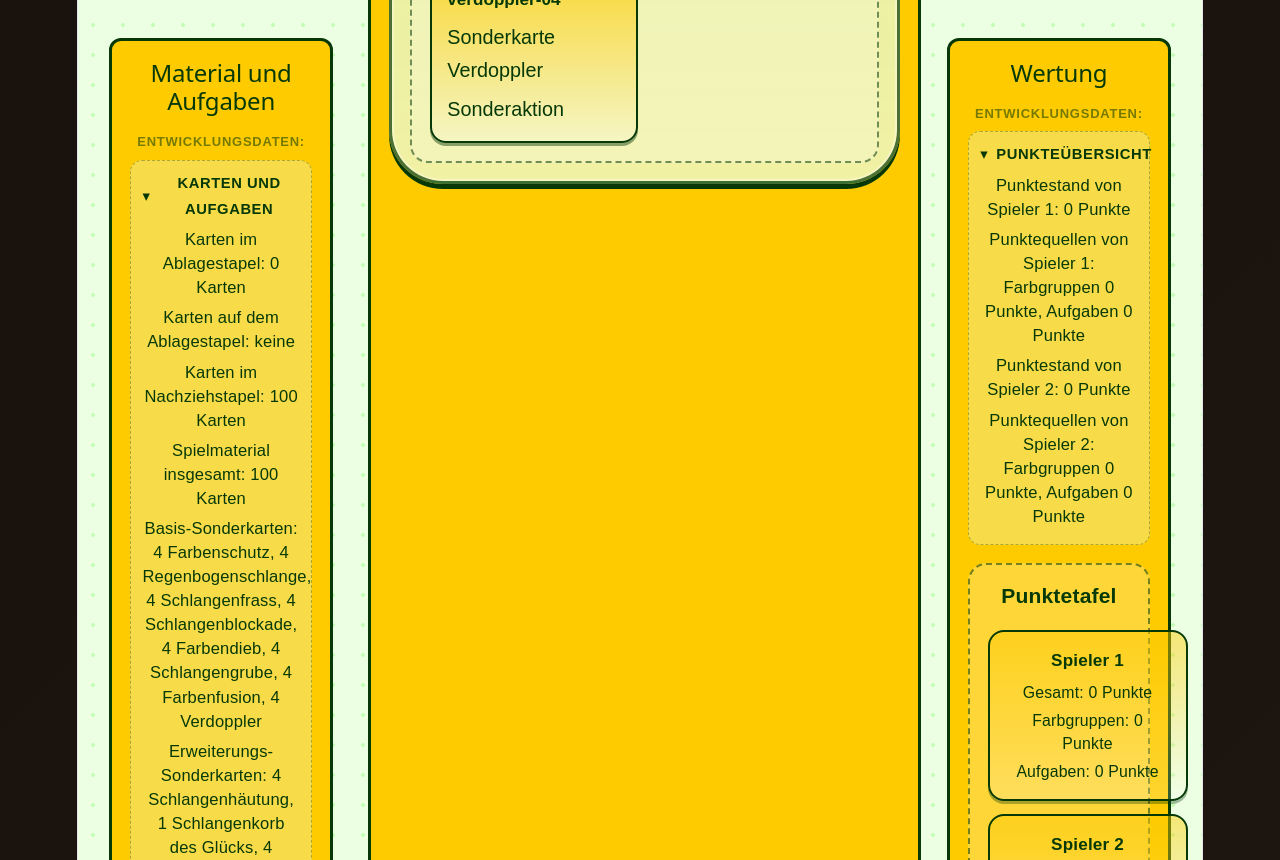
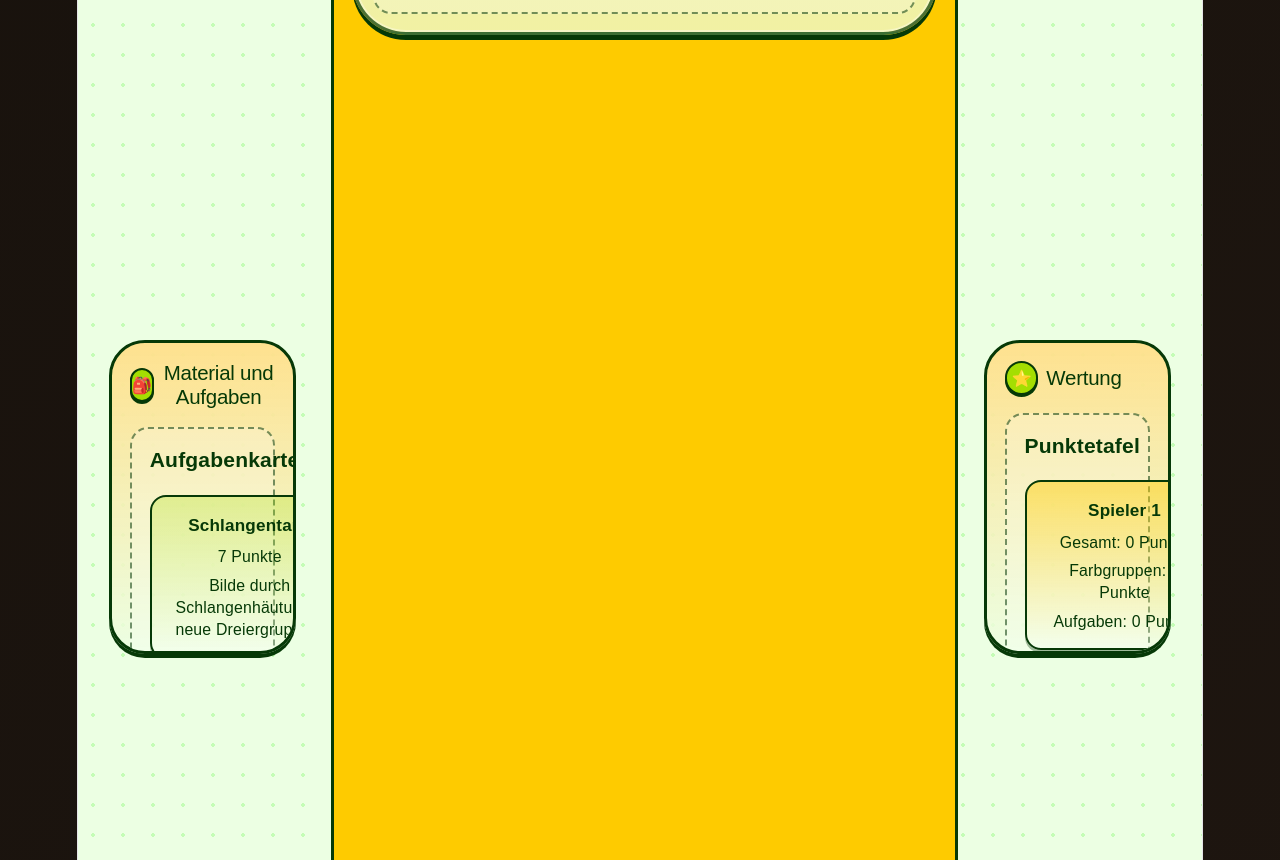
Before and after one commit to hanno79/schlangentanz-v2, a React (Vite) app: page / in a window 1280 px wide. Shown: the part 1940-2800 px from the top of the page. Built offline with nearby package versions, Linux system fonts and the light colour scheme.

Commit message:
M1c: Waldtanz-Sidebars als HUD verdichten

```diff
--- a/src/App.css
+++ b/src/App.css
@@ -220,11 +220,14 @@ code {
 .info-panel--spieleruebersicht { grid-area: spieler; }
 .info-panel--material { grid-area: material; }
 .info-panel--wertung { grid-area: wertung; }
-.info-panel--waldtanz-arena { grid-area: arena; }
+.info-panel--waldtanz-arena {
+  grid-area: arena;
+  min-height: min(78vh, 820px);
+}
 
 @media (min-width: 980px) {
   .spielbereich--waldtanz {
-    grid-template-columns: minmax(210px, 0.72fr) minmax(520px, 1.8fr) minmax(210px, 0.72fr);
+    grid-template-columns: minmax(180px, 0.62fr) minmax(560px, 2.1fr) minmax(180px, 0.62fr);
     grid-template-areas:
       "status arena spieler"
       "material arena wertung";
@@ -238,6 +241,46 @@ code {
   box-shadow: var(--st-shadow-hard);
   padding: 1rem;
   border-radius: 12px;
+}
+
+.waldtanz-hud {
+  max-height: clamp(14rem, 34vh, 24rem);
+  overflow: auto;
+  border-radius: 2rem;
+  background: linear-gradient(180deg, rgba(255, 224, 139, 0.96), rgba(236, 255, 227, 0.82));
+  scrollbar-color: rgba(6, 57, 7, 0.62) transparent;
+}
+
+.waldtanz-hud h2 {
+  display: flex;
+  align-items: center;
+  gap: 0.45rem;
+  margin-top: 0;
+  font-family: var(--st-font-headline);
+  font-size: clamp(1rem, 1.6vw, 1.25rem);
+}
+
+.waldtanz-hud h2::before {
+  content: '✦';
+  display: inline-grid;
+  place-items: center;
+  width: 1.65rem;
+  height: 1.65rem;
+  border: 2px solid var(--st-color-border-strong);
+  border-radius: 999px;
+  background: var(--st-color-primary-container);
+  box-shadow: 0 2px 0 var(--st-color-border-strong);
+  font-size: 0.9rem;
+}
+
+.waldtanz-hud--status h2::before { content: '🌿'; }
+.waldtanz-hud--spieler h2::before { content: '🐍'; }
+.waldtanz-hud--material h2::before { content: '🎒'; }
+.waldtanz-hud--wertung h2::before { content: '⭐'; }
+
+.waldtanz-hud .debug-gruppe-entwicklungsdaten {
+  opacity: 0.72;
+  font-size: 0.88rem;
 }
 
 .debug-gruppe {
--- a/src/App.tsx
+++ b/src/App.tsx
@@ -231,7 +231,7 @@ function App({ initialZustand }: AppProps) {
         </ul>
       </section>
       <section className="spielbereich spielbereich--waldtanz" aria-label="Spielbereich">
-        <section className="info-panel info-panel--spielstatus" aria-labelledby={spielstatusTitelId} aria-live="polite" aria-atomic="true">
+        <section className="info-panel info-panel--spielstatus waldtanz-hud waldtanz-hud--status" aria-labelledby={spielstatusTitelId} aria-live="polite" aria-atomic="true">
           <h2 id={spielstatusTitelId}>Spielstatus</h2>
           {/* ÄNDERUNG 08.06.2026: R120 benennt Entwicklungsdaten-Summaries nach Spielbereichen statt Statusdetails. */}
           <DebugGruppe titel="Spielphase">
@@ -352,7 +352,7 @@ function App({ initialZustand }: AppProps) {
             )}
           </section>
         </div>
-        <section className="info-panel info-panel--spieleruebersicht" aria-labelledby={spieleruebersichtTitelId} aria-live="polite" aria-atomic="true">
+        <section className="info-panel info-panel--spieleruebersicht waldtanz-hud waldtanz-hud--spieler" aria-labelledby={spieleruebersichtTitelId} aria-live="polite" aria-atomic="true">
           <h2 id={spieleruebersichtTitelId}>Spielerübersicht</h2>
           <DebugGruppe titel="Spielerstatus">
             {zustand.spieler.map(spieler => {
@@ -383,8 +383,24 @@ function App({ initialZustand }: AppProps) {
             <p>Handkarten insgesamt: {zustand.spieler.reduce((sum, s) => sum + s.hand.length, 0)}</p>
           </DebugGruppe>
         </section>
-        <section className="info-panel info-panel--material" aria-labelledby={materialUndAufgabenTitelId} aria-live="polite" aria-atomic="true">
+        <section className="info-panel info-panel--material waldtanz-hud waldtanz-hud--material" aria-labelledby={materialUndAufgabenTitelId} aria-live="polite" aria-atomic="true">
           <h2 id={materialUndAufgabenTitelId}>Material und Aufgaben</h2>
+          <section className="aufgabenkarten-bereich" aria-labelledby={aufgabenkartenTitelId} aria-live="polite" aria-atomic="true">
+            <h3 id={aufgabenkartenTitelId}>Aufgabenkarten</h3>
+            {zustand.offeneAufgaben.length === 0 ? (
+              <p>Keine offenen Aufgabenkarten.</p>
+            ) : (
+              <ul className="aufgabenkarten-liste">
+                {zustand.offeneAufgaben.map(a => (
+                  <li key={a.id} className="aufgabenkarte">
+                    <strong>{a.name}</strong>
+                    <span>{aufgabenPunkteAnzeige(a, istEndspurt)}</span>
+                    <span>{a.bedingung}</span>
+                  </li>
+                ))}
+              </ul>
+            )}
+          </section>
           <DebugGruppe titel="Karten und Aufgaben">
             <p>Karten im Ablagestapel: {zustand.ablagestapel.length} Karten</p>
             <p>Karten auf dem Ablagestapel: {zustand.ablagestapel.length > 0 ? kartenIds(zustand.ablagestapel) : 'keine'}</p>
@@ -406,24 +422,8 @@ function App({ initialZustand }: AppProps) {
                 : 'keine'}
             </p>
           </DebugGruppe>
-          <section className="aufgabenkarten-bereich" aria-labelledby={aufgabenkartenTitelId} aria-live="polite" aria-atomic="true">
-            <h3 id={aufgabenkartenTitelId}>Aufgabenkarten</h3>
-            {zustand.offeneAufgaben.length === 0 ? (
-              <p>Keine offenen Aufgabenkarten.</p>
-            ) : (
-              <ul className="aufgabenkarten-liste">
-                {zustand.offeneAufgaben.map(a => (
-                  <li key={a.id} className="aufgabenkarte">
-                    <strong>{a.name}</strong>
-                    <span>{aufgabenPunkteAnzeige(a, istEndspurt)}</span>
-                    <span>{a.bedingung}</span>
-                  </li>
-                ))}
-              </ul>
-            )}
-          </section>
         </section>
-        <section className="info-panel info-panel--wertung" aria-labelledby={wertungTitelId} aria-live="polite" aria-atomic="true">
+        <section className="info-panel info-panel--wertung waldtanz-hud waldtanz-hud--wertung" aria-labelledby={wertungTitelId} aria-live="polite" aria-atomic="true">
           <h2 id={wertungTitelId}>Wertung</h2>
           {istSpielende && (
             <>
@@ -431,16 +431,6 @@ function App({ initialZustand }: AppProps) {
               <p>Ergebnis: {ergebnisText}</p>
             </>
           )}
-          <DebugGruppe titel="Punkteübersicht">
-            {gesamtwertung.spielerwertungen.map(eintrag => (
-              <Fragment key={eintrag.spielerId}>
-                <p>Punktestand von {spielerNameFuerId(eintrag.spielerId)}: {eintrag.gesamtPunkte} Punkte</p>
-                <p>
-                  Punktequellen von {spielerNameFuerId(eintrag.spielerId)}: Farbgruppen {eintrag.wertung.farbgruppenPunkte.gesamtPunkte} Punkte, Aufgaben {eintrag.wertung.aufgabenPunkte.gesamtPunkte} Punkte
-                </p>
-              </Fragment>
-            ))}
-          </DebugGruppe>
           <section className="scoreboard-bereich" aria-labelledby={punktetafelTitelId} aria-live="polite" aria-atomic="true">
             <h3 id={punktetafelTitelId}>Punktetafel</h3>
             <ul className="scoreboard-liste">
@@ -458,6 +448,16 @@ function App({ initialZustand }: AppProps) {
               })}
             </ul>
           </section>
+          <DebugGruppe titel="Punkteübersicht">
+            {gesamtwertung.spielerwertungen.map(eintrag => (
+              <Fragment key={eintrag.spielerId}>
+                <p>Punktestand von {spielerNameFuerId(eintrag.spielerId)}: {eintrag.gesamtPunkte} Punkte</p>
+                <p>
+                  Punktequellen von {spielerNameFuerId(eintrag.spielerId)}: Farbgruppen {eintrag.wertung.farbgruppenPunkte.gesamtPunkte} Punkte, Aufgaben {eintrag.wertung.aufgabenPunkte.gesamtPunkte} Punkte
+                </p>
+              </Fragment>
+            ))}
+          </DebugGruppe>
           {gewinnerErgebnis && gewinnerErgebnis.gewinner.map(g => (
             <p key={g.spielerId}>Gewinner {spielerNameFuerId(g.spielerId)}: {g.gesamtPunkte} Punkte</p>
           ))}
```
Also changed, not shown: 1 other file (tests, documents, lock files or other folders).
